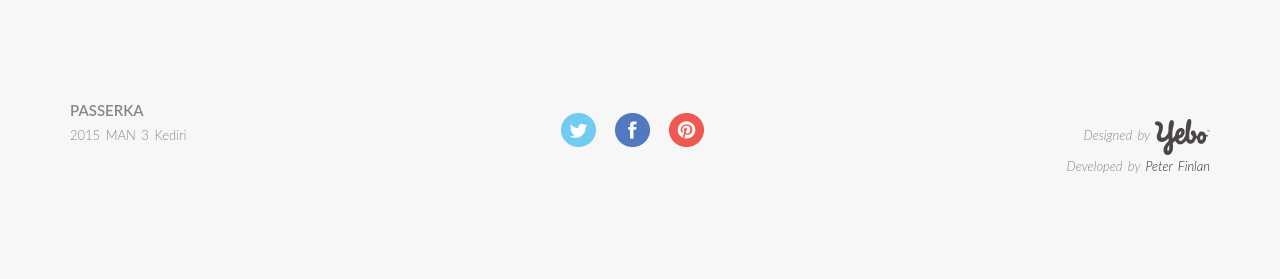
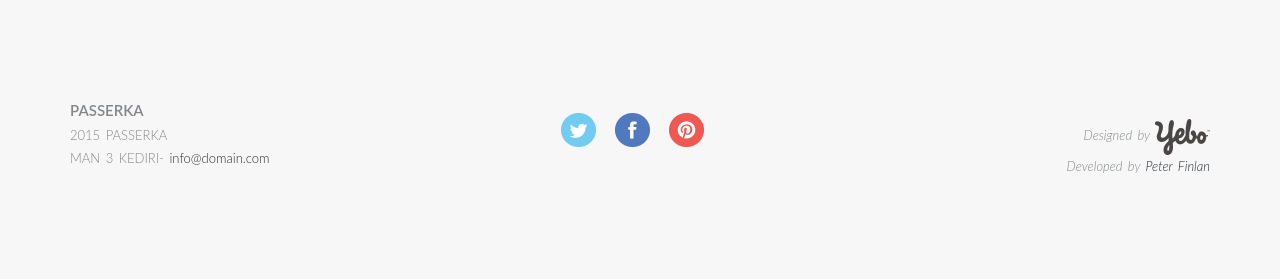
Before and after one commit to passerkamandiga/passerkamandiga.github.io, a PHP site: page / in a window 1280 px wide. Shown: the part 3512-3791 px from the top of the page. Run offline with PHP 8.4, Linux system fonts and the light colour scheme; some libraries are stand-ins or nearby versions.

Commit message:
Revert "new"
This reverts commit c365867e5e4dbfdae6127784b2e1af9574c96d6c.

```diff
--- a/index.php
+++ b/index.php
@@ -147,7 +147,8 @@
 				<div class="row">
 					<div class="col-md-4 footer-leftcol">
 						<p><span class="bold-16p">PASSERKA</span><br>
-						2015 MAN 3 Kediri
+						2015 PASSERKA<br>
+						MAN 3 KEDIRI- <a href="#">info@domain.com</a>
 						</p>
 					</div>
 					<div class="col-md-4 footer-midcol">
```
